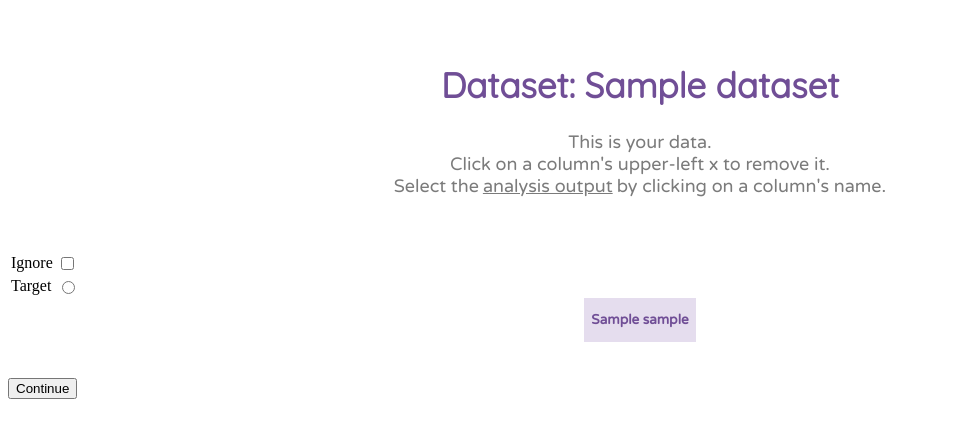
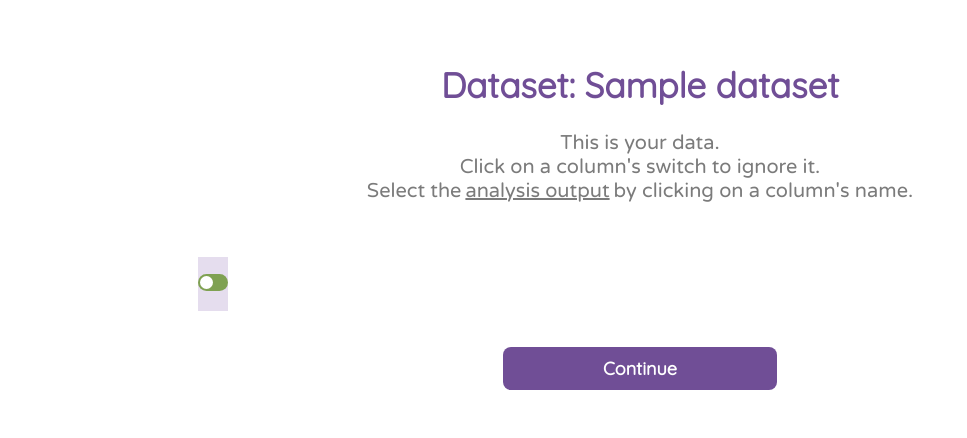
Before and after one commit to angelabr/wizardML, a Django app: template ml/templates/ml/results.html in a window 1280 px wide. Shown: the top 438 px of the page, without its empty margins (0-967 px from the left). Run offline with Django 3.2, Linux system fonts and the light colour scheme; tables that the repository leaves empty hold one stand-in row (values such as "Sample post"); the template is opened without the code that fills it: values that come from a table or form of the project are taken from there, most other values are stand-ins (such as "Sample title", 1, 10 or a date in 2020); data that the repository does not hold is empty; parts of the project's set-up code (start-up, migrations or seed data) failed here and were passed over; some libraries are stand-ins or nearby versions.

Commit message:
Result.html UI almost finished

```diff
--- a/ml/static/ml/app.js
+++ b/ml/static/ml/app.js
@@ -18,4 +18,10 @@
 	$("#analysisout").click(function(event){
 		$('#miniinfo').fadeToggle();
 	});
+
+
 });
+function reply_click(obj)
+	{	console.log($(obj).parent())
+    $(obj).parent()[0].classList.toggle("colG");
+	}
--- a/ml/static/ml/style.css
+++ b/ml/static/ml/style.css
@@ -1,11 +1,14 @@
 /* INDEX.HTML */
+.index{
+    display: flex;
+    justify-content: center;
+}
 .index-text{
 	width: 300px;
 	text-align: right;
 	margin-top: 15%;
-	margin-left: 25%;
-	margin-right: 20px;
 	float: left;
+	margin-right: 30px;
 
 }
 .index-text h1{
@@ -21,7 +24,7 @@
 
 }
 
-.index-text button {
+.index-text button, #continue{
 	-webkit-border-radius: 11;
 	-moz-border-radius: 11;
 	border-radius: 8px;
@@ -36,7 +39,7 @@
 	margin-top: 25px;
 }
 
-.index-text button:hover {
+.index-text button:hover, #continue:hover {
 	background: #8a68b1;
 	text-decoration: none;
 	cursor: pointer;
@@ -148,7 +151,7 @@
 .result-text a{
 	color: #7b7b7b;
 	font-family: 'Varela Round', sans-serif;
-	font-size: 18px;
+	font-size: 20px;
 
 }
 
@@ -162,7 +165,7 @@
 }
 
 #miniinfo{
-	font-size: 12px;
+	font-size: 13px;
 	display: none;
 	color: #565656;
 }
@@ -170,36 +173,63 @@
 	display: flex;
   justify-content: center;
   align-items: center;
+}
 
+#samples{
+	max-height: 500px;
+    overflow: auto;
+ 	white-space: nowrap;
+ 	width: 70%;
 
 }
 
-#samples{
-	max-height: 300px;
-    overflow: auto;
- white-space: nowrap;
-}
-#col{
+.colG{
     background-color: #e5ddee;
 	text-align: center;
 	display:inline-block;
 	font-family: 'Varela Round', sans-serif;
-	font-size: 12px;
+	font-size: 14px;
 	color: #565656;
+	filter: grayscale(100%);
+}
 
+
+.col, #col{
+    background-color: #e5ddee;
+	text-align: center;
+	display:inline-block;
+	font-family: 'Varela Round', sans-serif;
+	font-size: 14px;
+	color: #565656;
 
 }
 
+
+
 #label{
 	font-family: 'Varela Round', sans-serif;
-	font-size: 13.5px;
+	font-size: 17px;
 	color: #704e96;
-	font-weight: bold;
+}
 
 
-}
 #tohide{
 	display: none;
+}
+
+#continue{
+	margin-top: 0;
+	margin-left: auto;
+    margin-right: auto;
+    display: block;
+}
+
+#col input[type="radio"]{
+	visibility: hidden;
+}
+
+#col label:hover{
+	cursor: pointer;
 }
 
 /* Turn on custom 8px wide scrollbar */
@@ -243,3 +273,68 @@
   background: rgba(0,0,0,0.61); /* Some darker color when you click it */
   -webkit-border-radius: 100px;
 }
+
+
+.switch {
+  position: relative;
+  display: inline-block;
+  width: 30px;
+  height: 17px;
+}
+
+.switch input {display:none;}
+
+.slider {
+  position: absolute;
+  cursor: pointer;
+  top: 0;
+  left: 0;
+  right: 0;
+  bottom: 0;
+  background-color: #7fa152;
+  -webkit-transition: .4s;
+  transition: .4s;
+}
+
+.slider:before {
+  position: absolute;
+  content: "";
+  height: 13px;
+  width: 13px;
+  left: 2px;
+  bottom: 2px;
+  background-color: white;
+  -webkit-transition: .4s;
+  transition: .4s;
+}
+
+input:checked + .slider {
+  background: rgba(0,0,0,0.61); ;
+}
+
+input:focus + .slider {
+  box-shadow: 0 0 1px #a15257;
+}
+
+input:checked + .slider:before {
+  -webkit-transform: translateX(13px);
+  -ms-transform: translateX(13px);
+  transform: translateX(13px);
+}
+
+/* Rounded sliders */
+.slider.round {
+  border-radius: 17px;
+}
+
+.slider.round:before {
+  border-radius: 50%;
+}
+#label:hover{
+	font-weight: bold;
+}
+
+.colG #label:hover{
+	font-weight: normal;
+	cursor: auto;
+}
--- a/ml/templates/ml/index.html
+++ b/ml/templates/ml/index.html
@@ -6,7 +6,7 @@
 <link href="https://fonts.googleapis.com/css?family=Quicksand" rel="stylesheet">
 <link href="https://fonts.googleapis.com/css?family=Varela+Round" rel="stylesheet">
 <link href="https://fonts.googleapis.com/icon?family=Material+Icons" rel="stylesheet">
-
+<div class="index">
 <div class="index-text" id="index-text">
 	<h1> Machine learning made easy</h1>
 	<a>Without code</a><br/>
@@ -17,6 +17,8 @@
 <div class="index-img" id="index-img">
 	<img src= "{% static 'ml/images/humach.PNG' %}">
 </div>
+</div>
+
 <br/>
 <div class="index-form" id="index-form">
 	<form action="{% url 'ml:results'%}" method="post" enctype="multipart/form-data" id="file-form">{% csrf_token %}
--- a/ml/templates/ml/results.html
+++ b/ml/templates/ml/results.html
@@ -11,40 +11,40 @@
 	<div class="result-text" id="result-text">
 		<h1>Dataset: {{dataset.dataset_name}}</h1>
 		<a> This is your data. </a> <br/>
-		<a> Click on a column's upper-left x to remove it. </a> <br/>
+		<a> Click on a column's switch to ignore it. </a> <br/>
 		<a> Select the</a> <a id="analysisout"> analysis output</a> <a>by clicking on a column's name. </a><br/><br/>
 		<a id="miniinfo">The output is the result of the analysis, for instance if you want to classify houses by price, you should select the column "price".</a><br/><br/>
 	</div>
-	<table>
-		<tr>
-			<td>Ignore</td>
-			{% for label in labels_content %}
-			<td><input name="ignore" type="checkbox" value="{{ label.pk }}"></td>
-			{% endfor %}
-		</tr>
-		<tr>
-			<td>Target</td>
-			{% for label in labels_content %}
-			<td><input name="target" type="radio" value="{{ label.pk }}"></td>
-			{% endfor %}
-		</tr>
-	</table>
-	<div class="content">
+	<div class="content" id="content">
 		<div id="samples">
 			{% for column in samples %}
 			<div id="col">
+				<br/>
+
 				{% for sample in column %}
 				{% if forloop.first %}
+				<label id="switch{{ sample }}" class="switch" onChange="reply_click(this)">
+					<input name="ignore" type="checkbox" value="{{ sample }}"/>
+					<span class="slider round"></span>
+				</label>
 				<br/>
-						<a id="label">&nbsp;&nbsp;{{sample}}&nbsp;&nbsp;</a><br/><br/>
+
+				<input name="target" type="radio" id="{{ sample }}" value="{{ sample }}"><label for="{{ sample }}"><br/>
+					{% else %}
+					{% if forloop.counter == 2 %}
+					<a id="label">&nbsp;&nbsp;{{sample}}&nbsp;&nbsp;</a></label><br/><br/>
 					{% else %}
 					<a>{{sample}}</a><br/>
+					{% endif %}
 					{% endif %}
 					{% endfor %}
 				</div>
 				{% endfor %}
 			</div>
 		</div>
+
+		<br/><br/>
+		<input type="submit" id="continue" value="Continue" />
 		<div id="tohide">
 			<a>Percetanges of data for training,evaluation and test:</a>
 			<select name="percentages">
@@ -60,7 +60,8 @@
 				<option value="CL">Classification</option>
 			</select>
 		</div>
-	<br/><br/>
-	<input type="submit" value="Continue" />
 	</form>
+
+
+
 	{% endif %}
--- a/ml/views.py
+++ b/ml/views.py
@@ -92,8 +92,12 @@
         #list of labels with content
         labels_content = Label.objects.filter(dataset_id=dst.id).order_by('pk')
         ordered = []
+        i = 0
         for l in labels_content:
+            samples[i].insert(0, l.id)
+            i+=1
             ordered.append(l.id)
+
         request.session['labels'] = ordered
         context = {'labels': labels, 'labels_content': labels_content, 'dataset': dst, 'samples': samples}
 
```
Also changed, not shown: ml/static/ml/images/dia-2-rutina-mujeres-principiantes-1.png (deleted), ml/static/ml/images/dia-2-rutina-mujeres.png (deleted), ml/static/ml/images/dia-3-rutina-mujeres-principiantes-1.png (deleted). Lines whose indentation alone changed are shown as unchanged.
